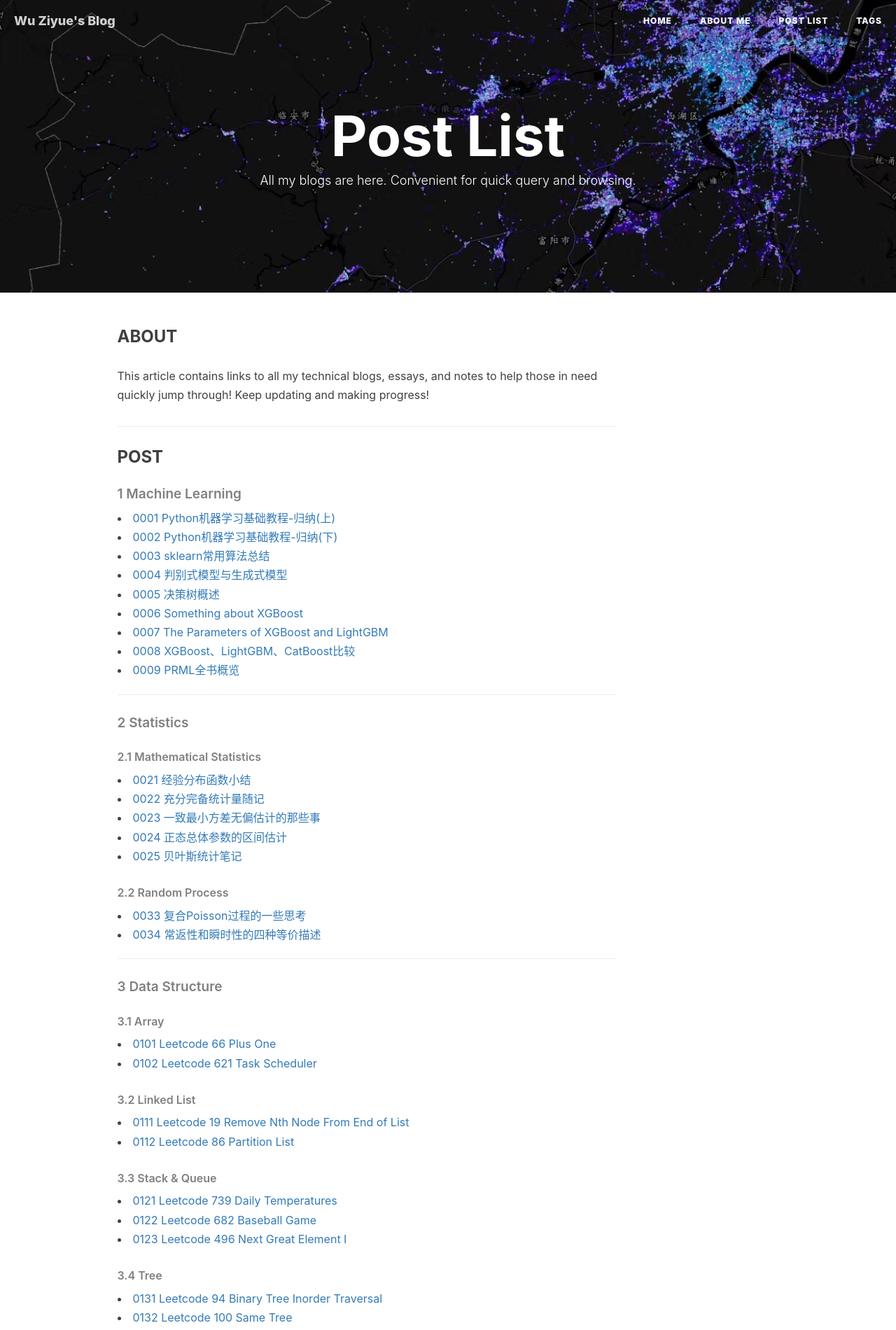
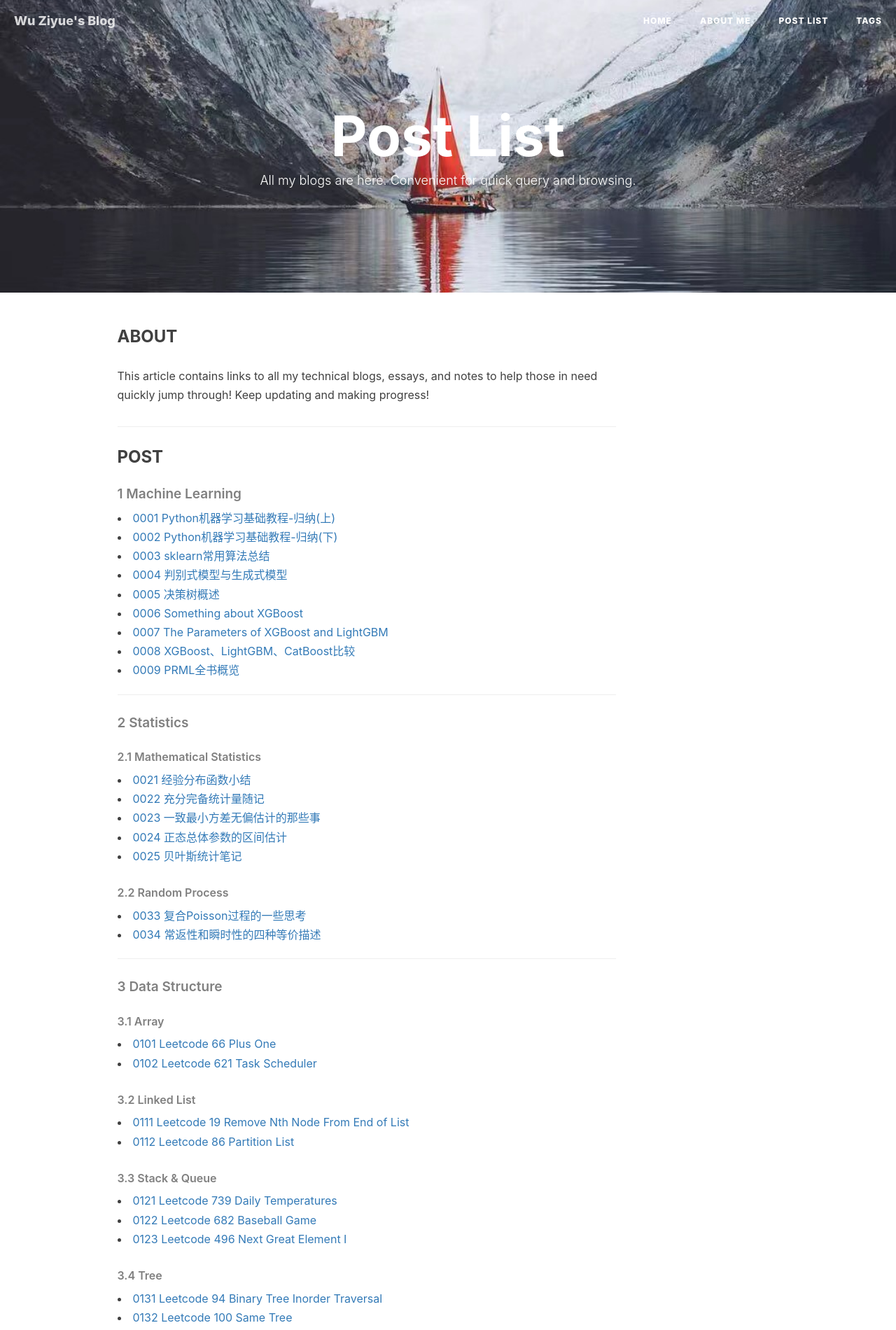
Before and after one commit to ZaccWu/ZaccWu.github.io, a Jekyll site: the page built from post list.html, in a window 1280 px wide. Shown: the top 1900 px of the page at 70% size. Built offline with Jekyll 4.4.1, drawn with Linux system fonts in a browser that asks for light colours; nearby versions of some CDN libraries; comment, search, counter and statistics services are not loaded.

Commit message:
Update post list.html

```diff
--- a/post list.html
+++ b/post list.html
@@ -2,7 +2,7 @@
 layout: page
 title: "Post List"
 description: "All my blogs are here. Convenient for quick query and browsing."
-header-img: "img/hangzhou.jpg"
+header-img: "img/listbackgroud.png"
 ---
 
 <!-- Language Selector -->
```
